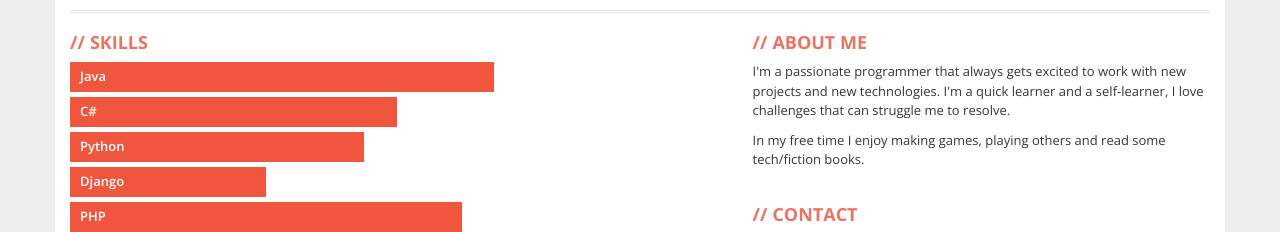
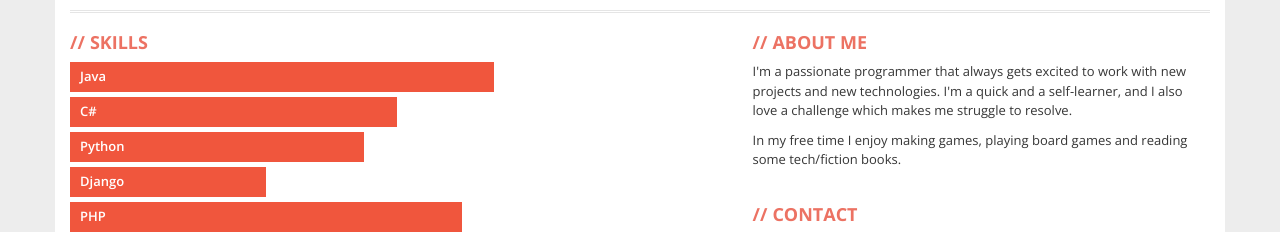
Before and after one commit to panoramix360/panoramix360.github.io, a plain HTML site: page index.html in a window 1280 px wide. Shown: the part 254-486 px from the top of the page. Drawn offline with nearby package versions, Linux system fonts and the light colour scheme.

Commit message:
Editing some contents

```diff
--- a/index.html
+++ b/index.html
@@ -117,8 +117,8 @@
           <!-- ABOUT ME -->
           <div class="box">
             <h2>About Me</h2>
-            <p>I'm a passionate programmer that always gets excited to work with new projects and new technologies. I'm a quick learner and a self-learner, I love challenges that can struggle me to resolve.</p>
-            <p>In my free time I enjoy making games, playing others and read some tech/fiction books.</p>
+            <p>I'm a passionate programmer that always gets excited to work with new projects and new technologies. I'm a quick and a self-learner, and I also love a challenge which makes me struggle to resolve.</p>
+            <p>In my free time I enjoy making games, playing board games and reading some tech/fiction books.</p>
           </div>
           <!-- CONTACT -->
           <div class="box clearfix">
```
Also changed, not shown: 1 other file.
